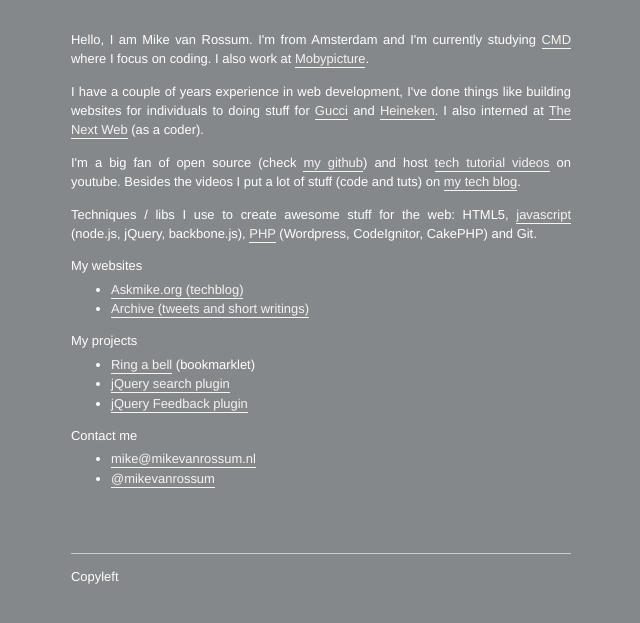
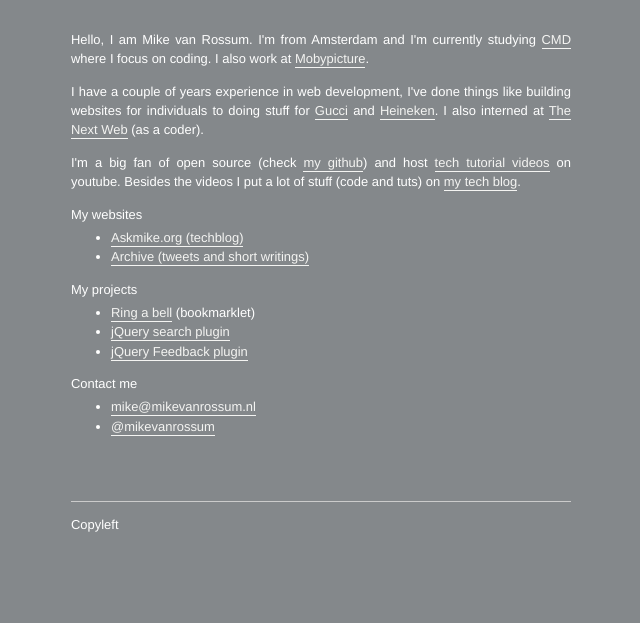
Before and after one commit to askmike/mikevanrossum-small, a plain HTML site: page index.html in a window 1280 px wide. Shown: the part 161-784 px from the top of the page, without its empty margins (319-959 px from the left). Drawn offline with Linux system fonts and the light colour scheme; files that its build step writes are made by us from their sources; files whose address does not match are found by name.

Commit message:
removed techniques P

```diff
--- a/index.html
+++ b/index.html
@@ -42,12 +42,6 @@
             Besides the videos I put a lot of stuff (code and tuts) on
             <a href='http://askmike.org'>my tech blog</a>.
         </p>
-        <p>
-            Techniques / libs I use to create awesome stuff for the web:
-            HTML5,
-            <a href='http://askmike.org/category/javascript/'>javascript</a> (node.js, jQuery, backbone.js),
-            <a href='http://askmike.org/category/php/'>PHP</a> (Wordpress, CodeIgnitor, CakePHP) and Git.
-        </p>
         My websites
         <ul>
             <li><a href='http://askmike.org'>Askmike.org (techblog)</a></li>
```
